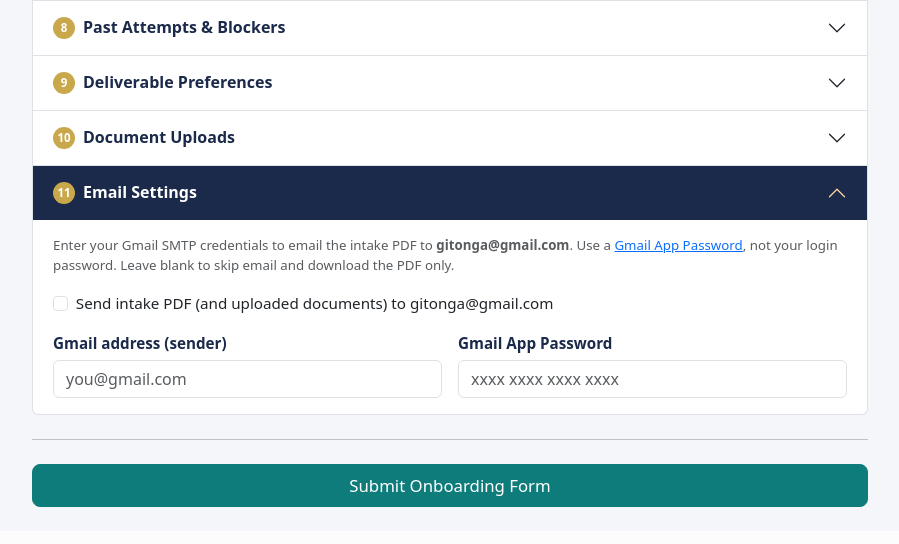
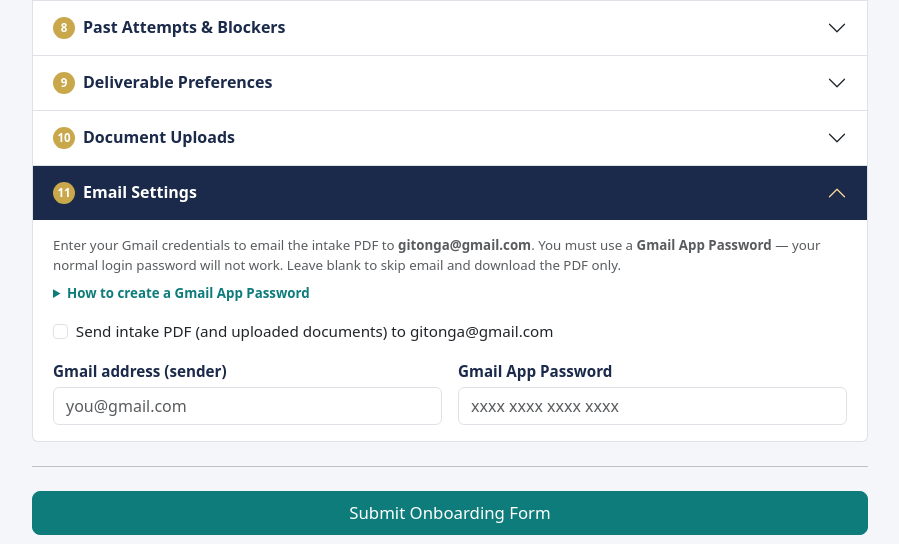
Before and after one commit to ericgitonga/career-transition-intake, a Flask app: page / in a window 1280 px wide, after a click that opens the changed part. Shown: the part 868-1412 px from the top of the page, without its empty margins (190-1089 px from the left). Before the commit the page ends 1375 px from the top, so only its background shows below. Run offline with Flask 3, Linux system fonts and the light colour scheme; some libraries are stand-ins or nearby versions.

Commit message:
Fix SMTP worker timeout; add App Password setup guide
- Add timeout=10 to smtplib.SMTP so a failed connection raises a
  catchable socket.timeout instead of hanging until gunicorn kills
  the worker with SystemExit
- Track email outcome (sent/failed/skipped) and return it in the
  X-Email-Status response header so the browser can report it
- Expand Section 11 with a collapsible six-step guide for creating
  a Gmail App Password (2FA requirement, finding the page, copying
  the 16-char key)
- JS reads X-Email-Status and appends the outcome to the success banner

Co-Authored-By: Claude Sonnet 4.6 <noreply@anthropic.com>

```diff
--- a/app.py
+++ b/app.py
@@ -187,7 +187,7 @@ def send_email(pdf_path, data, attachments, smtp_user, smtp_password):
         encoders.encode_base64(part)
         part.add_header("Content-Disposition", f'attachment; filename="{Path(fpath).name}"')
         msg.attach(part)
-    with smtplib.SMTP("smtp.gmail.com", 587) as srv:
+    with smtplib.SMTP("smtp.gmail.com", 587, timeout=10) as srv:
         srv.ehlo()
         srv.starttls()
         srv.login(smtp_user, smtp_password)
@@ -262,17 +262,21 @@ def submit():
             f.save(tmp.name)
             uploads.append(tmp.name)
 
+    email_status = "skipped"
     if request.form.get("send_email_flag") == "on":
         smtp_user = (request.form.get("smtp_user") or os.environ.get("SMTP_USER", "")).strip()
         smtp_pw   = (request.form.get("smtp_password") or os.environ.get("SMTP_PASSWORD", "")).strip()
         if smtp_user and smtp_pw:
             try:
                 send_email(pdf_path, data, uploads, smtp_user, smtp_pw)
+                email_status = "sent"
             except Exception:
-                pass
+                email_status = "failed"
 
-    return send_file(pdf_path, as_attachment=True,
+    resp = send_file(pdf_path, as_attachment=True,
                      download_name=pdf_name, mimetype="application/pdf")
+    resp.headers["X-Email-Status"] = email_status
+    return resp
 
 
 if __name__ == "__main__":
--- a/templates/index.html
+++ b/templates/index.html
@@ -381,7 +381,19 @@
           {% if smtp_user %}
           <div class="alert alert-info py-2">SMTP credentials loaded from environment. Sending from <strong>{{ smtp_user }}</strong> → <strong>{{ recipient }}</strong>.</div>
           {% else %}
-          <p class="text-muted small">Enter your Gmail SMTP credentials to email the intake PDF to <strong>{{ recipient }}</strong>. Use a <a href="https://myaccount.google.com/apppasswords" target="_blank">Gmail App Password</a>, not your login password. Leave blank to skip email and download the PDF only.</p>
+          <p class="text-muted small mb-2">Enter your Gmail credentials to email the intake PDF to <strong>{{ recipient }}</strong>. You must use a <strong>Gmail App Password</strong> — your normal login password will not work. Leave blank to skip email and download the PDF only.</p>
+          <details class="mb-3">
+            <summary class="small fw-semibold" style="cursor:pointer;color:var(--teal);">How to create a Gmail App Password</summary>
+            <ol class="small mt-2 mb-0 ps-3" style="line-height:1.8;">
+              <li>Open <a href="https://myaccount.google.com/security" target="_blank" rel="noopener">Google Account → Security</a>.</li>
+              <li>Under <em>How you sign in to Google</em>, ensure <strong>2-Step Verification</strong> is turned on. (App Passwords are only available when 2FA is active.)</li>
+              <li>In the search bar at the top of that page type <strong>App passwords</strong> and open the result.</li>
+              <li>Under <em>App name</em> type something like <kbd>Career Transition Form</kbd>, then click <strong>Create</strong>.</li>
+              <li>Google displays a 16-character password (e.g. <kbd>abcd efgh ijkl mnop</kbd>). Copy it — it is shown only once.</li>
+              <li>Paste it into the <em>Gmail App Password</em> field below (spaces are fine).</li>
+            </ol>
+            <p class="small mt-2 mb-0 text-muted">Note: if you do not see the <em>App passwords</em> option, your account may be managed by a Google Workspace admin who has disabled it.</p>
+          </details>
           {% endif %}
           <div class="mb-3">
             <div class="form-check">
@@ -454,8 +466,12 @@
         tmp.href = url; tmp.download = name;
         document.body.appendChild(tmp); tmp.click(); document.body.removeChild(tmp);
 
+        const emailStatus = res.headers.get('x-email-status');
+        let emailNote = '';
+        if (emailStatus === 'sent')   emailNote = ' Email sent to consultant.';
+        if (emailStatus === 'failed') emailNote = ' (Email delivery failed — check your App Password and try again.)';
         status.className = 'alert alert-success';
-        status.textContent = 'PDF generated successfully — your download should start automatically.';
+        status.textContent = 'PDF generated successfully — your download should start automatically.' + emailNote;
       } else {
         const txt = await res.text();
         status.className = 'alert alert-danger';
```
